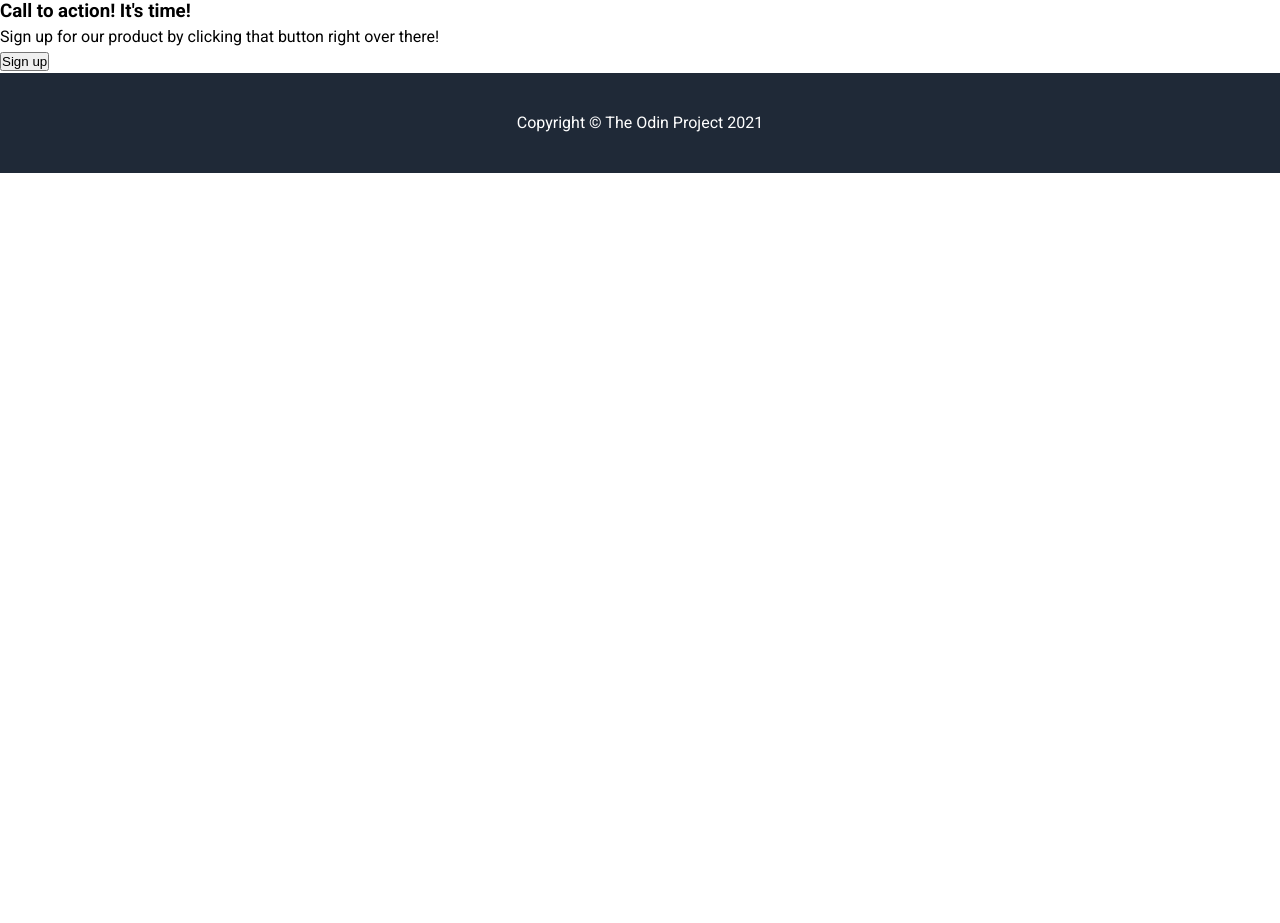
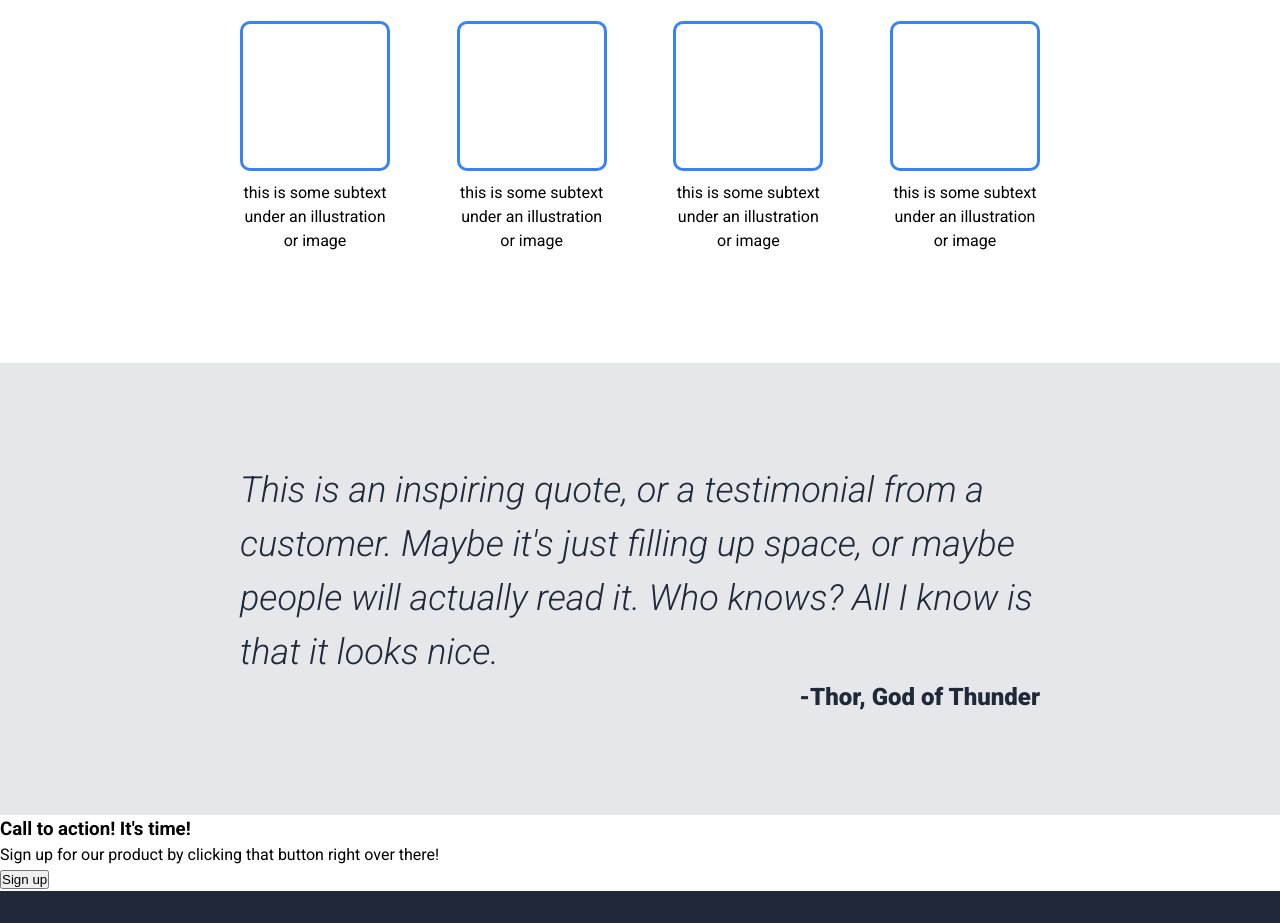
Before and after one commit to spcameron/odin-landing-page, a plain HTML site: page index.html in a window 1280 px wide. Shown: the part 722-1645 px from the top of the page. Before the commit the page ends 895 px from the top, so only its background shows below. Drawn offline with Linux system fonts and the light colour scheme.

Commit message:
Styles info and quote sections

```diff
--- a/index.html
+++ b/index.html
@@ -53,12 +53,14 @@
         </div>
       </section>
       <section class="quote">
-        <div class="quote-text">
-          This is an inspiring quote, or a testimonial from a customer. Maybe
-          it's just filling up space, or maybe people will actually read it. Who
-          knows? All I know is that it looks nice.
+        <div class="quote-container">
+          <div class="quote-text">
+            This is an inspiring quote, or a testimonial from a customer. Maybe
+            it's just filling up space, or maybe people will actually read it.
+            Who knows? All I know is that it looks nice.
+          </div>
+          <div class="quote-attribution">-Thor, God of Thunder</div>
         </div>
-        <div class="quote-attribution">-Thor, God of Thunder</div>
       </section>
       <section class="call-to-action">
         <div class="container">
--- a/style.css
+++ b/style.css
@@ -15,6 +15,8 @@ body {
   background-color: #1f2937;
   color: #fff;
 }
+
+/* header goes here */
 
 .header {
   padding: 20px 0 100px 0;
@@ -76,6 +78,12 @@ body {
   line-height: 1.2;
 }
 
+.hero p {
+  font-size: 18px;
+  color: #e5e7eb;
+  line-height: 1.2;
+}
+
 .hero button {
   background-color: #3882f6;
   color: #f9faf8;
@@ -86,13 +94,71 @@ body {
   border-radius: 8px;
 }
 
-.hero p {
-  font-size: 18px;
-  color: #e5e7eb;
-  line-height: 1.2;
+/* main goes here */
+
+.info {
+  max-width: 800px;
+  margin: 0 auto;
+  padding: 50px 0 100px 0;
+  text-align: center;
 }
 
-/* main */
+.info h2 {
+  font-size: 36px;
+  font-weight: 900;
+  color: #1f2937;
+  padding: 50px 0;
+}
+
+.cards-container {
+  display: flex;
+  justify-content: space-between;
+}
+
+.card {
+  width: 150px;
+}
+
+.icon {
+  border: 3px solid #3882f6;
+  border-radius: 10px;
+  height: 150px;
+  width: 150px;
+  flex: none;
+  margin: 0 auto;
+}
+
+.card p {
+  padding: 10px 0;
+}
+
+.quote {
+  background-color: #e5e7eb;
+}
+
+.quote-container {
+  max-width: 800px;
+  margin: 0 auto;
+  padding: 100px 0;
+  display: flex;
+  flex-direction: column;
+}
+
+.quote-text {
+  font-size: 36px;
+  font-style: italic;
+  font-weight: 300;
+  color: #1f2937;
+}
+
+.quote-attribution {
+  font-size: 24px;
+  font-weight: 900;
+  color: #1f2937;
+  align-self: end;
+}
+
+/* footer goes here */
 
 .footer .copyright {
   height: 100px;
```
